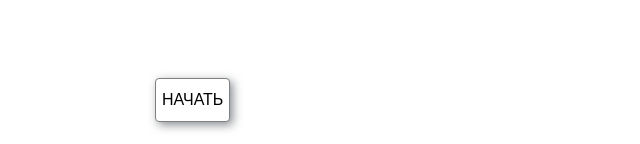
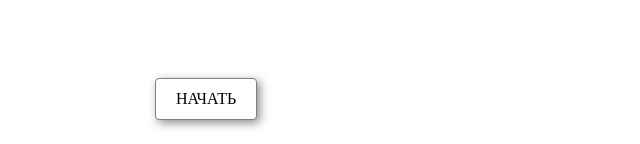
Before and after one commit to KseniaIkud/Touch-typing-app, a React (Create React App) app: page / in a window 1280 px wide. Shown: the top 144 px of the page, without its empty margins (169-809 px from the left). Built offline with nearby package versions, Linux system fonts and the light colour scheme.

Commit message:
speed calculation fixed

```diff
--- a/src/components/App.css
+++ b/src/components/App.css
@@ -33,7 +33,9 @@
     box-shadow: 3px 3px 10px rgba(20, 30, 40, .5);
     cursor: pointer;
     margin-bottom: 25px;
+    width: 100px;
+    text-align: center;
 }
-.restart:hover {
+.start:hover {
     box-shadow: 8px 8px 15px rgba(20, 30, 100, .5);
 }
--- a/src/components/App.jsx
+++ b/src/components/App.jsx
@@ -5,7 +5,7 @@ import getCurrentTime from '../utils/getCurrentTime'
 import useKeyPress from '../hooks/useKeyPress'
 
 const App = () => {
-    const [isButtonDisabled, setButtonDisable] = useState(false)
+
     const [outgoingValues, setOutgoingValues] = useState('');
     const [incomingValues, setIncomingValues] = useState();
     const [currentSymbol, setCurrentSymbol] = useState();
@@ -22,8 +22,7 @@ const App = () => {
         setTypedText('');
         setWrongSymbol(false);
     }
-    const onTextButtonClick = (e) => {
-        setButtonDisable(true)
+    const onTextButtonClick = () => {
         getText()
             .then(result => {
                 let wholeText = result[0];
@@ -56,7 +55,6 @@ const App = () => {
             updateAccuracy(updatedOutgoingValues, updatedTypedText);
             if (startTime && !incomingValues) {
                 setOutgoingValues('');
-                setButtonDisable(false);
             }
         } else {
             setWrongSymbol(true);
@@ -67,7 +65,7 @@ const App = () => {
         }
         if (startTime) {
             const duration = (currentTime - startTime) / 60000;
-            const speed = (updatedOutgoingValues.length / duration).toFixed(2,);
+            const speed = (updatedOutgoingValues.length / duration).toFixed(0,);
             setSpeed(speed);
         }
     })
@@ -75,9 +73,9 @@ const App = () => {
 
     return <div className="app">
         <div className="app__content">
-            <button disabled={isButtonDisabled} className="start" onClick={onTextButtonClick}>
+            <div className="start" onClick={onTextButtonClick}>
                 Начать
-            </button>
+            </div>
             <div className="textarea">
                 <span>{outgoingValues}</span>
                 <span className={`${isWrongSymbol ? "current-symbol_wrong" : "current-symbol"}`}>{currentSymbol}</span>
--- a/src/utils/getCurrentTime.js
+++ b/src/utils/getCurrentTime.js
@@ -1,3 +1,3 @@
-const getCurrentTime = new Date().getTime()
+const getCurrentTime = () => new Date().getTime()
 
 export default getCurrentTime
```
